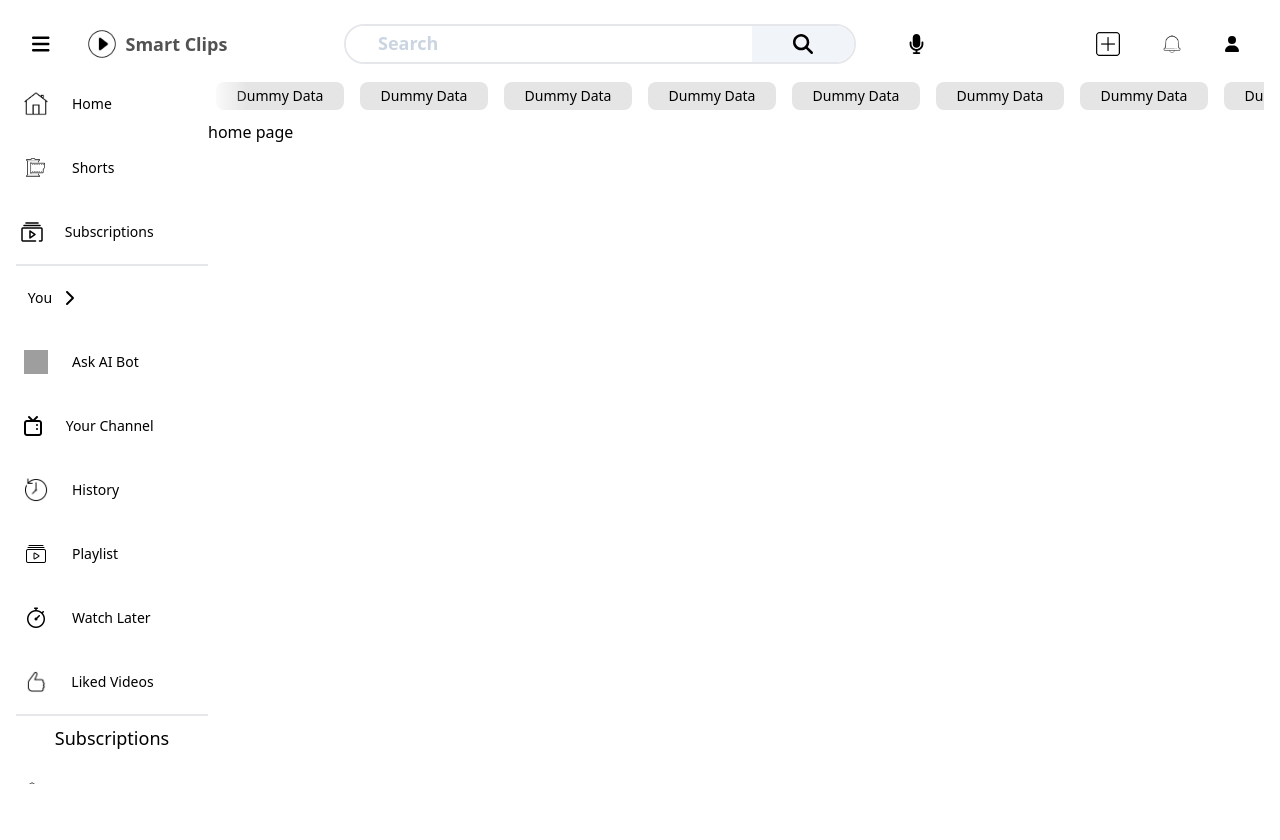
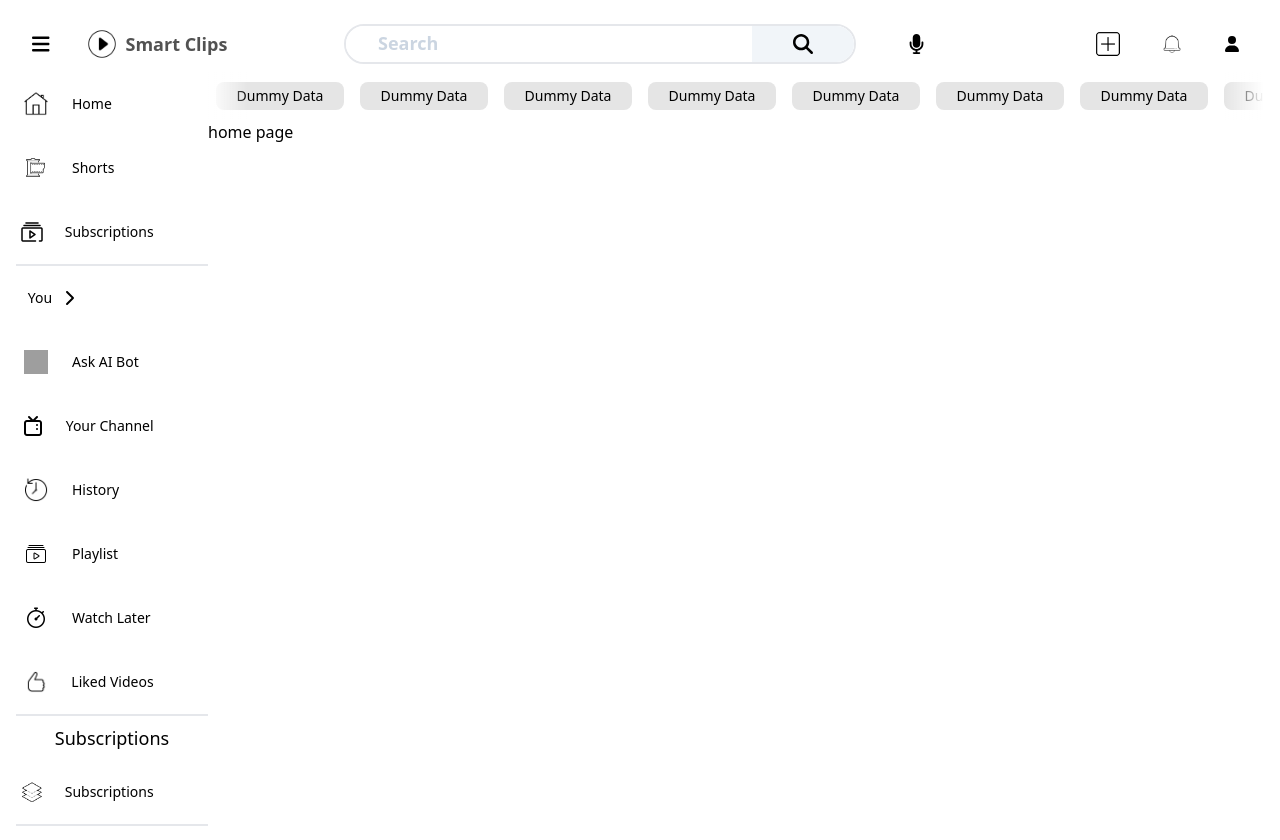
Before and after one commit to mSharifHub/youtubeClone, a React (Vite) app in the folder front-end/: page / in a window 1280 px wide. Before the commit the page ends 800 px from the top, so only its background shows below. Built offline with nearby package versions, Linux system fonts and the light colour scheme; grey boxes are pictures that could not be loaded.

Commit message:
fix recommendations filter going pass parent div

```diff
--- a/front-end/src/components/layouts/MainLayout.tsx
+++ b/front-end/src/components/layouts/MainLayout.tsx
@@ -8,17 +8,17 @@ export default function MainLayout() {
   return (
     <div className=" h-screen w-screen flex flex-col  px-4 py-4">
       <NavigationBar />
-      <main className="h-full w-full overflow-hidden flex flex-row  ">
+      <main className="h-full w-full flex flex-row ">
         <MenuBar />
-        <div className=" flex flex-col flex-grow w-full ">
+        <div className=" flex flex-col flex-grow overflow-hidden">
           {/* Scroll-x  MLL suggestions container */}
-          <section className="relative ">
+          <div className="relative">
             <div className="absolute inset-y-0 left-0 w-10 bg-gradient-to-r from-white to-transparent pointer-events-none z-10" />
             <ScrollContainerHorizontal>
               <RecommendationsFilters />
             </ScrollContainerHorizontal>
             <div className="absolute inset-y-0 right-0 w-10 bg-gradient-to-l from-white to-transparent pointer-events-none z-10" />
-          </section>
+          </div>
           <Outlet />
         </div>
       </main>
```
